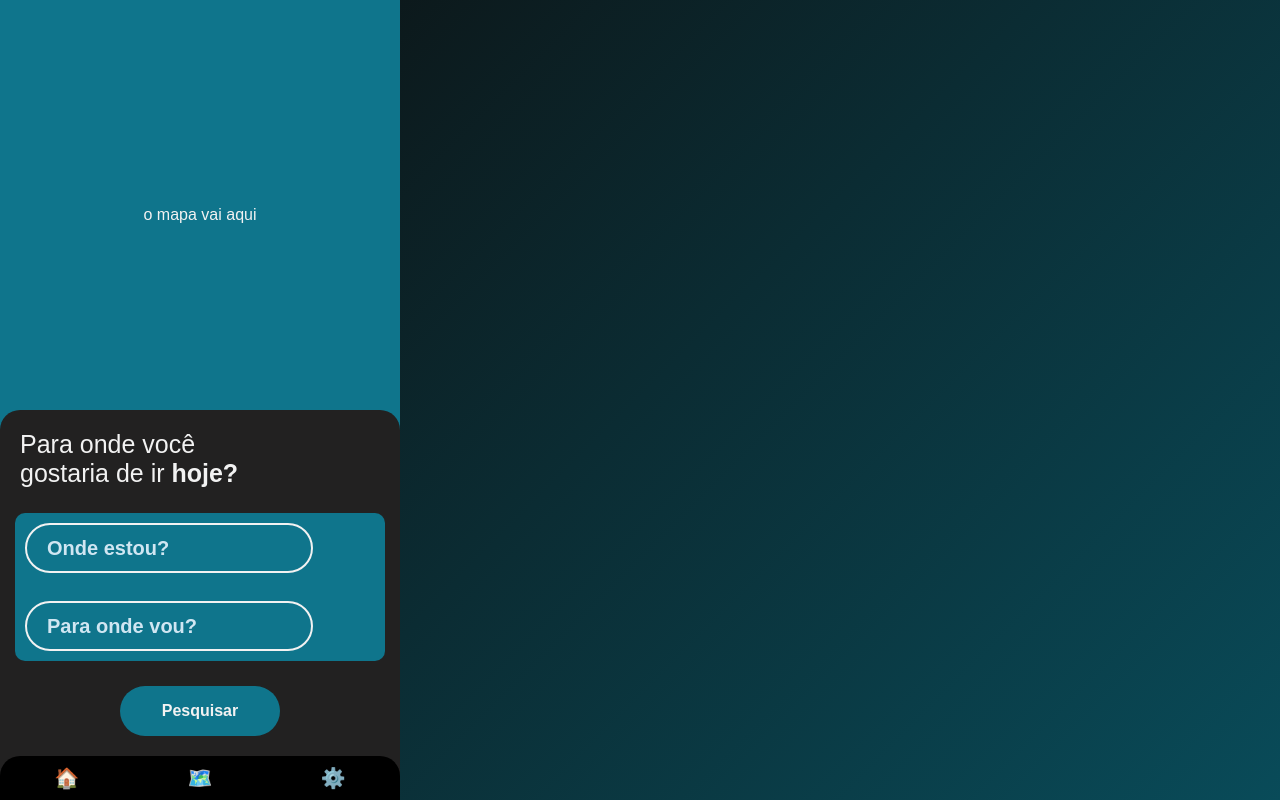
After one commit to Be-Souza/FluxBus, a Flask app: template fluxbus-backend/templates/home.html in a window 1280 px wide. The commit adds this page. Run offline with Flask 3, Linux system fonts and the light colour scheme; the template is opened without the code that fills it, so the values that code supplies are empty.

Commit message:
Incrementando HomePage
Ainda necessário fazer alteração nas classes de body da página login e home pois terá de haver uma classe separada para cada para não gerar conflito no CSS

```diff
--- a/fluxbus-backend/static/style.css
+++ b/fluxbus-backend/static/style.css
@@ -1,18 +1,47 @@
+@charset "UTF-8";
+
+:root {
+    --cor01: #1391bb;
+    --cor02: #0f758c;
+    --cor03: #0a4b59;
+    --cor04: #f2f2f2;
+    --cor05: #222121;
+}
+
+/* Reset básico */
 * {
     margin: 0;
     padding: 0;
     box-sizing: border-box;
 }
 
+/* Configuração geral do body - versão unificada */
 body {
     font-family: 'Garet', sans-serif;
     background: linear-gradient(135deg, #0d0d0d 0%, #094b59 100%);
     min-height: 100vh;
+    margin: 0;
+}
+
+/* Body para página de login */
+body.login-page {
     display: flex;
     align-items: center;
     justify-content: center;
 }
 
+/* Body para página home */
+body.home-page {
+    display: flex;
+    align-items: center;
+    text-align: center;
+    justify-content: center;
+    flex-direction: column;
+    background-image: linear-gradient(-45deg, var(--cor03), black);
+    height: 100vh;
+}
+
+/* Logo do FluxBus */
 .fluxbus-logo {
     max-width: 100%;
     height: auto;
@@ -20,8 +49,7 @@ body {
     margin: 0 auto 30px auto;
 }
 
-/*login */
-
+/* === ESTILOS DE LOGIN === */
 .login-container {
     background: rgba(13, 13, 13, 0.8);
     backdrop-filter: blur(10px);
@@ -58,7 +86,7 @@ body {
     padding: 12px;
     border: none;
     border-radius: 8px;
-    background-color: #1391bb;
+    background-color: var(--cor01);
     color: white;
     font-weight: bold;
     font-size: 1rem;
@@ -76,7 +104,7 @@ body {
 }
 
 .register-link a {
-    color: #1391bb;
+    color: var(--cor01);
     text-decoration: none;
     font-weight: bold;
 }
@@ -85,8 +113,7 @@ body {
     text-decoration: underline;
 }
 
-/* Lidar com as notificações */
-
+/* === SISTEMA DE NOTIFICAÇÕES === */
 .notification {
     position: fixed;
     top: 20px;
@@ -118,6 +145,147 @@ body {
 }
 
 .notification.info {
-    background: linear-gradient(135deg, #0f758c, #15a0bf);
+    background: linear-gradient(135deg, var(--cor02), #15a0bf);
     border-left: 4px solid #22d3ee;
 }
+
+/* === ESTILOS DA HOME === */
+main {
+    background-color: var(--cor04);
+    width: 100%;
+    height: 100vh;
+    max-width: 400px;
+    display: flex;
+    flex-direction: column;
+    justify-content: space-between;
+}
+
+.map {
+    background-color: var(--cor02);
+    height: 100%;
+    flex-grow: 1;
+    max-width: 800px;
+    display: flex;
+    align-items: center;
+    justify-content: center;
+    color: var(--cor04);
+}
+
+.flow-panel {
+    display: flex;
+    flex-direction: column;
+    background-color: var(--cor05);
+    width: 100%;
+    max-width: 400px;
+    border-radius: 20px 20px 0px 0px;
+    padding: 0px;
+    margin-top: -20px;
+    position: relative;
+    z-index: 1;
+    justify-content: space-between;
+    padding-bottom: 20px;
+    height: auto;
+}
+
+#quest {
+    font-weight: normal;
+    text-align: left;
+    margin-left: 20px;
+    font-size: 25px;
+    color: var(--cor04);
+    margin-top: 20px;
+    margin-bottom: 20px;
+}
+
+.timeline-marker {
+    display: flex;
+    flex-direction: column;
+    align-items: flex-start;
+    background-color: var(--cor02);
+    padding: 5px;
+    border-radius: 10px;
+    margin: 5px 15px 5px 15px;
+}
+
+/* === ESTILOS DE INPUT === */
+input {
+    font-size: 20px;
+    transition-duration: 0.3s;
+}
+
+input:focus {
+    outline: none;
+    padding: 5px 10px;
+    transition-duration: 0.3s;
+}
+
+#where, #go {
+    background-color: var(--cor02);
+    color: var(--cor04);
+    border-radius: 30px;
+    margin: 5px;
+    border: 2px solid;
+    width: 80%;
+    height: 50px;
+    padding-left: 10px;
+}
+
+#where::placeholder,
+#go::placeholder {
+    color: #d0e6f2;
+    opacity: 1;
+    font-size: 20px;
+    font-weight: bold;
+    padding: 10px;
+}
+
+/* === BOTÃO DE BUSCA === */
+.search {
+    color: var(--cor04);
+    display: flex;
+    justify-content: center;
+    text-align: center;
+    align-items: center;
+    height: 50px;
+    border-radius: 30px;
+    background-color: var(--cor02);
+    width: 40%;
+    font-weight: bolder;
+    transition-duration: 0.3s;
+    margin: 20px auto 20px auto;
+    cursor: pointer;
+}
+
+.search:hover {
+    background-color: var(--cor01);
+    color: white;
+    box-shadow: 1px 1px 10px var(--cor02);
+    transition-duration: 0.3s;
+}
+
+/* === FOOTER === */
+footer {
+    width: 100%;
+    max-width: 400px;
+    height: 60px;
+    background-color: black;
+    display: flex;
+    justify-content: space-around;
+    align-items: center;
+    z-index: 2;
+    border-radius: 20px 20px 0px 0px;
+    margin-top: -20px;
+    position: relative;
+}
+
+.footer-option {
+    color: var(--cor04);
+    padding: 10px 15px;
+    border-radius: 50%;
+    cursor: pointer;
+    transition: 0.3s;
+    font-size: 20px;
+    display: flex;
+    align-items: center;
+    justify-content: center;
+}
--- /dev/null
+++ b/fluxbus-backend/templates/home.html
@@ -0,0 +1,35 @@
+<!DOCTYPE html>
+<html lang="pt-br">
+<head>
+    <meta charset="UTF-8">
+    <meta name="viewport" content="width=device-width, initial-scale=1.0">
+    <link rel="stylesheet" href="style.css">
+    <title>?</title>
+</head>
+<body>
+    <main>
+        <div class="map">
+            o mapa vai aqui
+        </div>
+        <div class="flow-panel">
+            <p id="quest">Para onde você<br> gostaria de ir <strong>hoje?</strong></p>
+
+            <div class="timeline-marker">
+                <input type="text" name="where" id="where" placeholder="Onde estou?"> <br>
+                <!--caixa de texto para ponto de saida-->
+                <input type="text" name="go" id="go" placeholder="Para onde vou?">
+                <!--caixa de texto para destino-->
+            </div>
+
+             <div class="search">
+                <p>Pesquisar</p>
+            </div>
+        </div>
+        <footer>
+        <div class="footer-option">🏠</div>
+        <div class="footer-option">🗺️</div>
+        <div class="footer-option">⚙️</div>
+        </footer>
+    </main>
+</body>
+</html>
```
